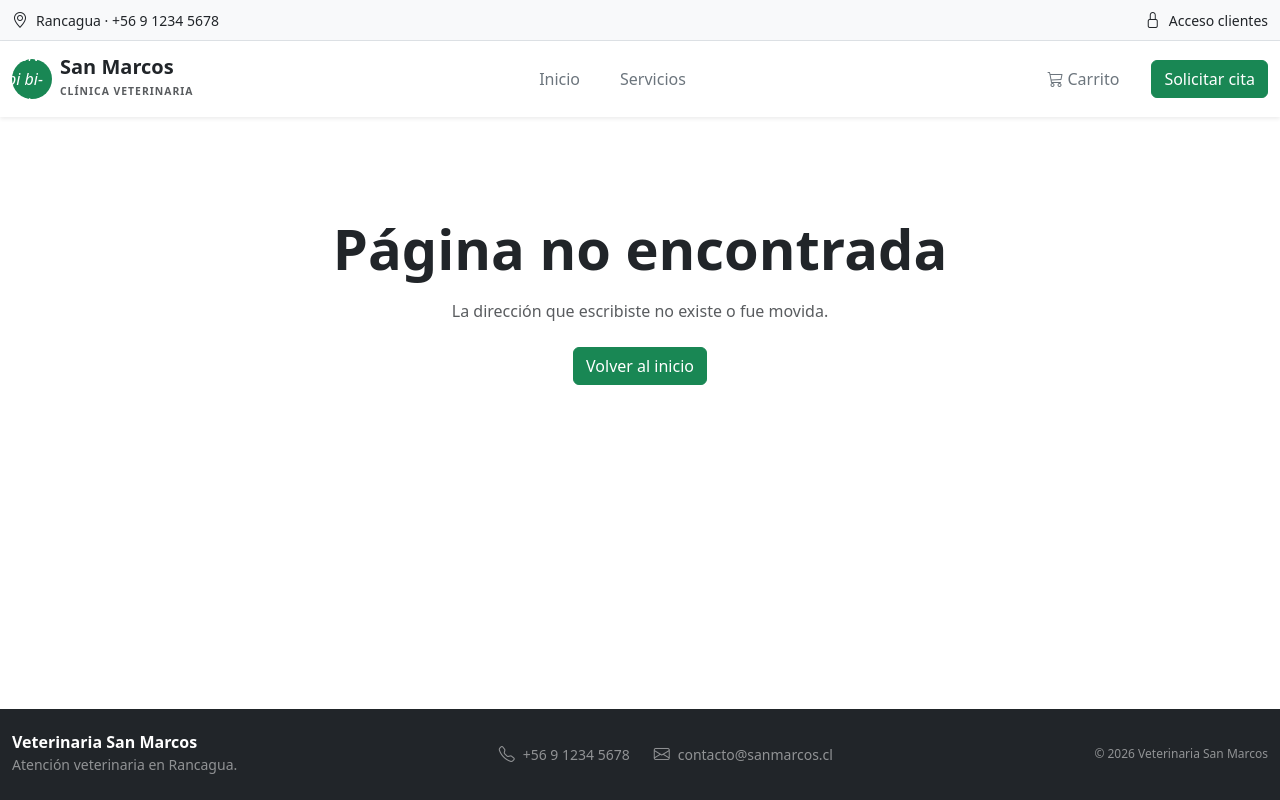
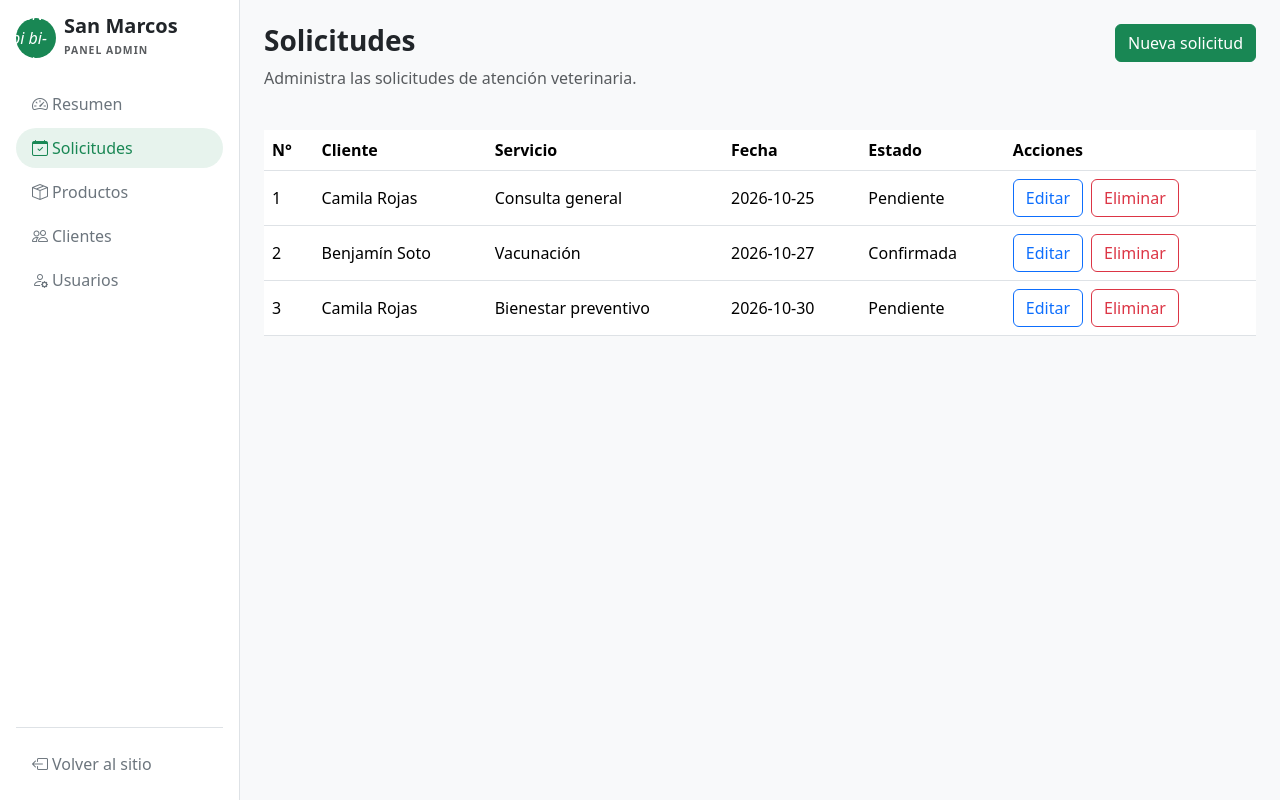
Before and after one commit to Charlieisd34d/Veterinaria-San-Marcos-2, a React (Vite) app: page /admin/solicitudes in a window 1280 px wide. Built offline with nearby package versions, Linux system fonts and the light colour scheme.

Commit message:
fix: restaurando mi rama.

```diff
--- a/src/App.jsx
+++ b/src/App.jsx
@@ -2,18 +2,21 @@ import { BrowserRouter, Routes, Route } from "react-router-dom";
 import { ProductosProvider } from "./context/ProductosContext";
 import { ClientesProvider } from "./context/ClientesContext";
 import { UsuariosProvider } from "./context/UsuariosContext";
+import { SolicitudesProvider } from "./context/SolicitudesContext";
 import PaginaInicio from "./pages/PaginaInicio";
 import PaginaServicios from "./pages/PaginaServicios";
 import PaginaAdminResumen from "./pages/PaginaAdminResumen";
 import PaginaAdminProductos from "./pages/PaginaAdminProductos";
 import PaginaAdminClientes from "./pages/PaginaAdminClientes";
 import PaginaAdminUsuarios from "./pages/PaginaAdminUsuarios";
+import PaginaAdminSolicitudes from "./pages/PaginaAdminSolicitudes";
 import PaginaNoEncontrada from "./pages/PaginaNoEncontrada";
 
 function App() {
   return (
     <ProductosProvider>
       <ClientesProvider>
+        <SolicitudesProvider>
           <UsuariosProvider>
             <BrowserRouter>
               <Routes>
@@ -23,10 +26,12 @@ function App() {
                 <Route path="/admin/productos" element={<PaginaAdminProductos />} />
                 <Route path="/admin/clientes" element={<PaginaAdminClientes />} />
                 <Route path="/admin/usuarios" element={<PaginaAdminUsuarios />} />
+                <Route path="/admin/solicitudes" element={<PaginaAdminSolicitudes />} />
                 <Route path="*" element={<PaginaNoEncontrada />} />
               </Routes>
             </BrowserRouter>
           </UsuariosProvider>
+        </SolicitudesProvider>
       </ClientesProvider>
     </ProductosProvider>
   );
--- a/src/components/organisms/FormularioAdmin.jsx
+++ b/src/components/organisms/FormularioAdmin.jsx
@@ -7,7 +7,7 @@ import { validarObligatorio, validarCorreo, validarNumero } from "../../utils/va
 function crearValoresIniciales(campos, item) {
   const valores = {};
   campos.forEach((campo) => {
-    valores[campo.id] = item ? String(item[campo.id]) : "";
+    valores[campo.id] = item?.[campo.id] == null ? "" : String(item[campo.id]);
   });
   return valores;
 }
--- a/src/components/organisms/SeccionCrud.jsx
+++ b/src/components/organisms/SeccionCrud.jsx
@@ -7,12 +7,12 @@ import FormularioAdmin from "./FormularioAdmin";
 function SeccionCrud(props) {
   let contenido;
 
-  if (props.formularioAbierto) {
+  if (props.editando !== null && props.editando !== undefined) {
     contenido = (
       <FormularioAdmin
-        titulo={props.itemEditando ? props.config.tituloEditar : props.config.tituloNuevo}
+        titulo={props.editando.id ? props.config.tituloEditar : props.config.tituloNuevo}
         campos={props.config.campos}
-        valoresIniciales={props.itemEditando}
+        valoresIniciales={props.editando}
         textoGuardar={props.textos.guardar}
         textoCancelar={props.textos.cancelar}
         onGuardar={props.onGuardar}
@@ -43,7 +43,7 @@ function SeccionCrud(props) {
           <TituloSeccion texto={props.config.titulo} />
           <Parrafo texto={props.config.descripcion} />
         </div>
-        {!props.formularioAbierto && (
+        {props.editando === null && (
           <Boton texto={props.config.textoNuevo} variante="success" onClick={props.onNuevo} />
         )}
       </div>
--- a/src/context/ClientesContext.jsx
+++ b/src/context/ClientesContext.jsx
@@ -18,7 +18,7 @@ export function ClientesProvider({ children }) {
 
   function eliminar(id) {
     clienteService.eliminarCliente(id);
-    setCliente(clienteService.listarClientes());
+    setClientes(clienteService.listarClientes());
   }
 
   return (
--- /dev/null
+++ b/src/context/SolicitudesContext.jsx
@@ -0,0 +1,37 @@
+import { createContext, useContext, useState } from "react";
+import * as solicitudesService from "../services/solicitudesService";
+
+const SolicitudesContext = createContext(null);
+
+export function SolicitudesProvider({ children }) {
+  const [solicitudes, setSolicitudes] = useState(() => solicitudesService.listarSolicitudes());
+
+  function crear(datos) {
+    solicitudesService.crearSolicitud(datos);
+    setSolicitudes(solicitudesService.listarSolicitudes());
+  }
+
+  function actualizar(id, cambios) {
+    solicitudesService.actualizarSolicitud(id, cambios);
+    setSolicitudes(solicitudesService.listarSolicitudes());
+  }
+
+  function eliminar(id) {
+    solicitudesService.eliminarSolicitud(id);
+    setSolicitudes(solicitudesService.listarSolicitudes());
+  }
+
+  return (
+    <SolicitudesContext.Provider value={{ solicitudes, crear, actualizar, eliminar }}>
+      {children}
+    </SolicitudesContext.Provider>
+  );
+}
+
+export function useSolicitudes() {
+  const contexto = useContext(SolicitudesContext);
+  if (!contexto) {
+    throw new Error("useSolicitudes debe usarse dentro de un SolicitudesProvider");
+  }
+  return contexto;
+}
--- a/src/context/UsuariosContext.jsx
+++ b/src/context/UsuariosContext.jsx
@@ -13,11 +13,11 @@ export function UsuariosProvider({ children }) {
 
   function actualizar(id, cambios) {
     usuarioService.actualizarUsuario(id, cambios);
-    setUsuarios(usuarioService.listarUsuario());
+    setUsuarios(usuarioService.listarUsuarios());
   }
 
   function eliminar(id) {
-    usuarioService.eliminarCliente(id);
+    usuarioService.eliminarUsuario(id);
     setUsuarios(usuarioService.listarUsuarios());
   }
 
--- a/src/data/admin/navegacionAdmin.json
+++ b/src/data/admin/navegacionAdmin.json
@@ -4,9 +4,10 @@
   "iconoMarca": "bi bi-heart-fill",
   "enlaces": [
     { "id": 1, "etiqueta": "Resumen", "enlace": "/admin", "claseIcono": "bi bi-speedometer2" },
-    { "id": 2, "etiqueta": "Productos", "enlace": "/admin/productos", "claseIcono": "bi bi-box-seam" },
-    { "id": 3, "etiqueta": "Clientes", "enlace": "/admin/clientes", "claseIcono": "bi bi-people" },
-    { "id": 4, "etiqueta": "Usuarios", "enlace": "/admin/usuarios", "claseIcono": "bi bi-person-gear" }
+    { "id": 2, "etiqueta": "Solicitudes", "enlace": "/admin/solicitudes", "claseIcono": "bi bi-calendar-check" },
+    { "id": 3, "etiqueta": "Productos", "enlace": "/admin/productos", "claseIcono": "bi bi-box-seam" },
+    { "id": 4, "etiqueta": "Clientes", "enlace": "/admin/clientes", "claseIcono": "bi bi-people" },
+    { "id": 5, "etiqueta": "Usuarios", "enlace": "/admin/usuarios", "claseIcono": "bi bi-person-gear" }
   ],
   "volver": { "etiqueta": "Volver al sitio", "enlace": "/", "claseIcono": "bi bi-box-arrow-left" }
 }
--- /dev/null
+++ b/src/data/admin/solicitudesConfig.json
@@ -0,0 +1,20 @@
+{
+  "titulo": "Solicitudes",
+  "descripcion": "Administra las solicitudes de atención veterinaria.",
+  "textoNuevo": "Nueva solicitud",
+  "tituloNuevo": "Nueva solicitud",
+  "tituloEditar": "Editar solicitud",
+  "columnas": [
+    { "clave": "id", "titulo": "N°" },
+    { "clave": "cliente", "titulo": "Cliente" },
+    { "clave": "servicio", "titulo": "Servicio" },
+    { "clave": "fecha", "titulo": "Fecha" },
+    { "clave": "estado", "titulo": "Estado" }
+  ],
+  "campos": [
+    { "id": "clienteId", "etiqueta": "ID del cliente", "tipo": "number", "placeholder": "1" },
+    { "id": "servicio", "etiqueta": "Servicio", "tipo": "text", "placeholder": "Consulta general" },
+    { "id": "fecha", "etiqueta": "Fecha", "tipo": "date", "placeholder": "2026-10-25" },
+    { "id": "estado", "etiqueta": "Estado", "tipo": "text", "placeholder": "Pendiente" }
+  ]
+}
--- /dev/null
+++ b/src/data/admin/solicitudesIniciales.json
@@ -0,0 +1,5 @@
+[
+  { "id": 1, "clienteId": 1, "servicio": "Consulta general", "fecha": "2026-10-25", "estado": "Pendiente" },
+  { "id": 2, "clienteId": 2, "servicio": "Vacunación", "fecha": "2026-10-27", "estado": "Confirmada" },
+  { "id": 3, "clienteId": 1, "servicio": "Bienestar preventivo", "fecha": "2026-10-30", "estado": "Pendiente" }
+]
--- /dev/null
+++ b/src/pages/PaginaAdminSolicitudes.jsx
@@ -0,0 +1,40 @@
+import PlantillaAdmin from "../components/templates/PlantillaAdmin";
+import SeccionCrud from "../components/organisms/SeccionCrud";
+import { useCrud } from "../hooks/useCrud";
+import { useTituloPagina } from "../hooks/useTituloPagina";
+import { useClientes } from "../context/ClientesContext";
+import { useSolicitudes } from "../context/SolicitudesContext";
+
+import textos from "../data/admin/textosAdmin.json";
+import config from "../data/admin/solicitudesConfig.json";
+
+function PaginaAdminSolicitudes() {
+  const datos = useSolicitudes();
+  const { clientes } = useClientes();
+  const crud = useCrud(datos, textos);
+
+  useTituloPagina("Admin · Solicitudes");
+
+  const filas = datos.solicitudes.map((solicitud) => {
+    const cliente = clientes.find((item) => item.id === solicitud.clienteId);
+    return { ...solicitud, cliente: cliente?.nombre ?? "Cliente no encontrado" };
+  });
+
+  return (
+    <PlantillaAdmin mensaje={crud.mensaje} onCerrarMensaje={crud.cerrarMensaje}>
+      <SeccionCrud
+        config={config}
+        textos={textos}
+        filas={filas}
+        editando={crud.editando}
+        onNuevo={crud.abrirNuevo}
+        onEditar={crud.abrirEditar}
+        onEliminar={crud.eliminar}
+        onGuardar={crud.guardar}
+        onCancelar={crud.cancelar}
+      />
+    </PlantillaAdmin>
+  );
+}
+
+export default PaginaAdminSolicitudes;
--- /dev/null
+++ b/src/services/solicitudesService.js
@@ -0,0 +1,44 @@
+import solicitudesIniciales from "../data/admin/solicitudesIniciales.json";
+
+const CLAVE = "solicitudes";
+
+function leer() {
+  const guardado = localStorage.getItem(CLAVE);
+  if (guardado === null) {
+    localStorage.setItem(CLAVE, JSON.stringify(solicitudesIniciales));
+    return [...solicitudesIniciales];
+  }
+  return JSON.parse(guardado);
+}
+
+function guardar(lista) {
+  localStorage.setItem(CLAVE, JSON.stringify(lista));
+}
+
+export function listarSolicitudes() {
+  return leer();
+}
+
+export function obtenerSolicitud(id) {
+  return leer().find((solicitud) => solicitud.id === id) ?? null;
+}
+
+export function crearSolicitud(datos) {
+  const lista = leer();
+  const nuevoId = Math.max(0, ...lista.map((solicitud) => solicitud.id)) + 1;
+  const nuevaSolicitud = { ...datos, id: nuevoId };
+  guardar([...lista, nuevaSolicitud]);
+  return nuevaSolicitud;
+}
+
+export function actualizarSolicitud(id, cambios) {
+  const lista = leer().map((solicitud) =>
+    solicitud.id === id ? { ...solicitud, ...cambios } : solicitud,
+  );
+  guardar(lista);
+  return lista.find((solicitud) => solicitud.id === id) ?? null;
+}
+
+export function eliminarSolicitud(id) {
+  guardar(leer().filter((solicitud) => solicitud.id !== id));
+}
--- a/src/services/usuarioService.js
+++ b/src/services/usuarioService.js
@@ -6,7 +6,7 @@ function leer() {
   const guardado = localStorage.getItem(CLAVE);
   if (guardado === null) {
     localStorage.setItem(CLAVE, JSON.stringify(usuariosIniciales));
-    return [...productosIniciales];
+    return [...usuariosIniciales];
   }
   return JSON.parse(guardado);
 }
@@ -37,6 +37,6 @@ export function actualizarUsuario(id, cambios) {
   return lista.find((p) => p.id === id) ?? null;
 }
 
-export function eliminarEliminar(id) {
+export function eliminarUsuario(id) {
   guardar(leer().filter((p) => p.id !== id));
 }
```
Lines whose indentation alone changed are shown as unchanged.
